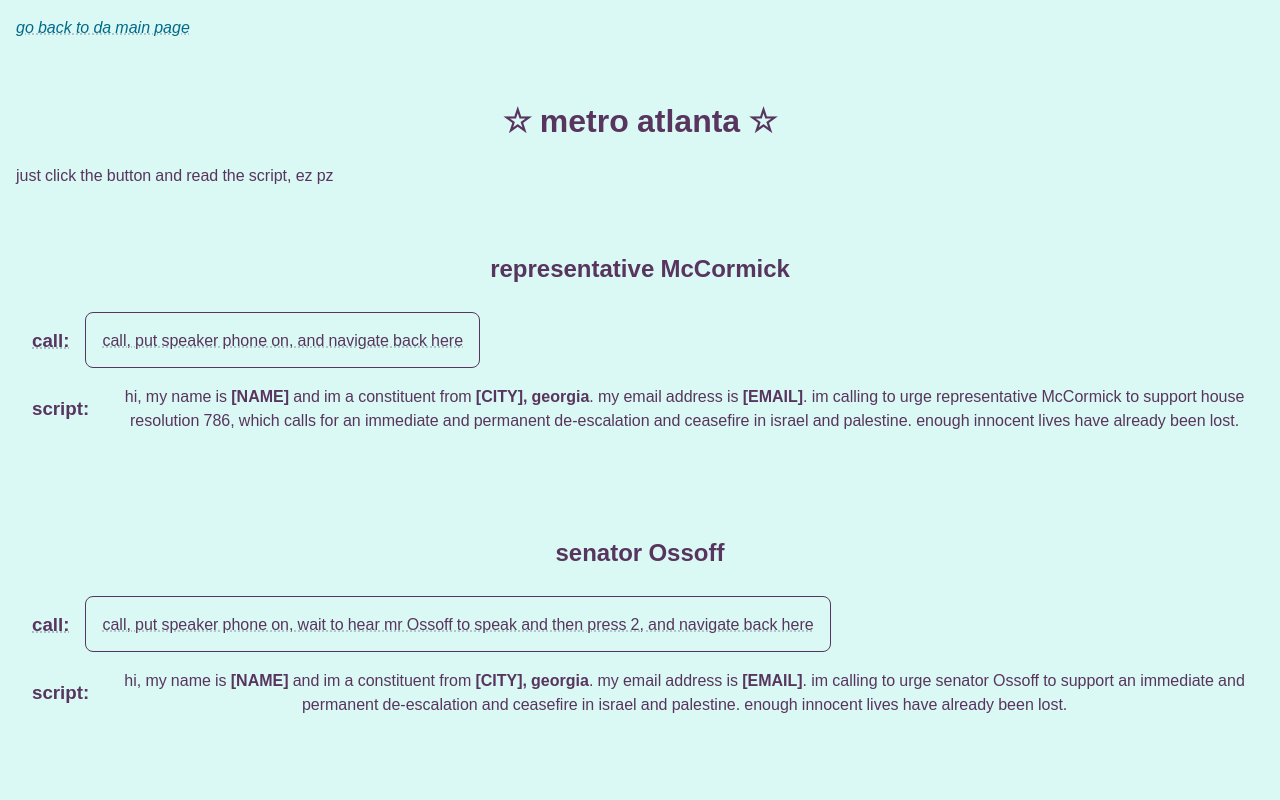
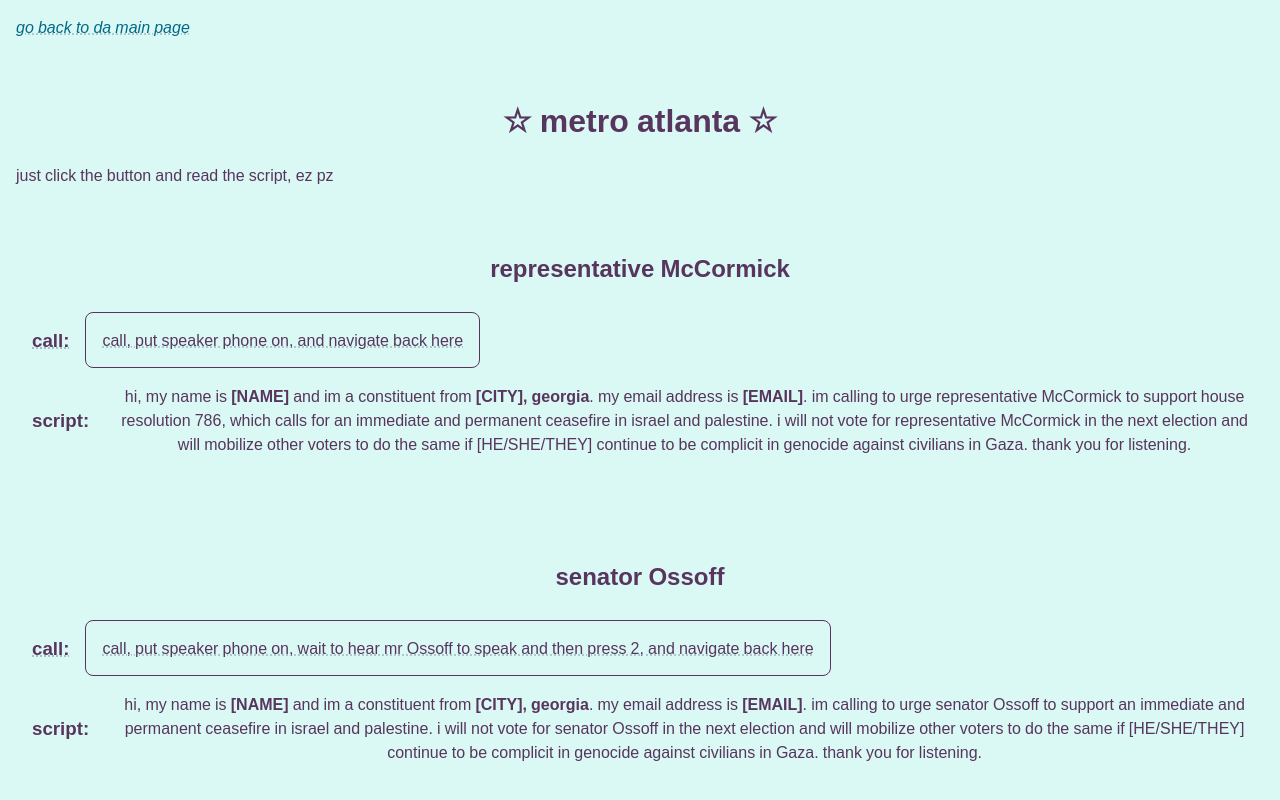
Before and after one commit to nishatfiroj/call-your-reps, a Next.js app: page /loc/metro-atlanta in a window 1280 px wide. Shown: the top 800 px of the page. Built offline with nearby package versions, Linux system fonts and the light colour scheme.

Commit message:
update script

```diff
--- a/src/app/components.tsx
+++ b/src/app/components.tsx
@@ -22,9 +22,12 @@
       email address is <b>[EMAIL]</b>. im calling to urge{" "}
       {senator ? "senator" : "representative"} {rep} to{" "}
       {senator
-        ? "support an immediate and permanent de-escalation and ceasefire in israel and palestine"
-        : "support house resolution 786, which calls for an immediate and permanent de-escalation and ceasefire in israel and palestine"}
-      . enough innocent lives have already been lost.
+        ? "support an immediate and permanent ceasefire in israel and palestine"
+        : "support house resolution 786, which calls for an immediate and permanent ceasefire in israel and palestine"}
+      . i will not vote for {senator ? "senator" : "representative"} {rep} in
+      the next election and will mobilize other voters to do the same if
+      [HE/SHE/THEY] continue to be complicit in genocide against civilians in
+      Gaza. thank you for listening.
     </BodyContainer>
   )
 }
--- a/src/app/globals.css
+++ b/src/app/globals.css
@@ -1,81 +1,10 @@
 @import url("https://fonts.googleapis.com/css2?family=Poppins:wght@400&display=swap");
-
-:root {
-  --max-width: 1100px;
-  --border-radius: 12px;
-
-  --foreground-rgb: 0, 0, 0;
-  --background-start-rgb: 214, 219, 220;
-  --background-end-rgb: 255, 255, 255;
-
-  --primary-glow: conic-gradient(
-    from 180deg at 50% 50%,
-    #16abff33 0deg,
-    #0885ff33 55deg,
-    #54d6ff33 120deg,
-    #0071ff33 160deg,
-    transparent 360deg
-  );
-  --secondary-glow: radial-gradient(
-    rgba(255, 255, 255, 1),
-    rgba(255, 255, 255, 0)
-  );
-
-  --tile-start-rgb: 239, 245, 249;
-  --tile-end-rgb: 228, 232, 233;
-  --tile-border: conic-gradient(
-    #00000080,
-    #00000040,
-    #00000030,
-    #00000020,
-    #00000010,
-    #00000010,
-    #00000080
-  );
-
-  --callout-rgb: 238, 240, 241;
-  --callout-border-rgb: 172, 175, 176;
-  --card-rgb: 180, 185, 188;
-  --card-border-rgb: 131, 134, 135;
-}
-
-@media (prefers-color-scheme: dark) {
-  :root {
-    --foreground-rgb: 255, 255, 255;
-    --background-start-rgb: 0, 0, 0;
-    --background-end-rgb: 0, 0, 0;
-
-    --primary-glow: radial-gradient(rgba(1, 65, 255, 0.4), rgba(1, 65, 255, 0));
-    --secondary-glow: linear-gradient(
-      to bottom right,
-      rgba(1, 65, 255, 0),
-      rgba(1, 65, 255, 0),
-      rgba(1, 65, 255, 0.3)
-    );
-
-    --tile-start-rgb: 2, 13, 46;
-    --tile-end-rgb: 2, 5, 19;
-    --tile-border: conic-gradient(
-      #ffffff80,
-      #ffffff40,
-      #ffffff30,
-      #ffffff20,
-      #ffffff10,
-      #ffffff10,
-      #ffffff80
-    );
-
-    --callout-rgb: 20, 20, 20;
-    --callout-border-rgb: 108, 108, 108;
-    --card-rgb: 100, 100, 100;
-    --card-border-rgb: 200, 200, 200;
-  }
-}
 
 * {
   box-sizing: border-box;
   padding: 0;
   margin: 0;
+  color: #58355e;
 }
 
 html,
@@ -86,7 +15,6 @@
 }
 
 body {
-  color: rgb(var(--foreground-rgb));
   background-color: #dbf9f4;
 }
 
@@ -94,9 +22,3 @@
   color: inherit;
   text-decoration: none;
 }
-
-@media (prefers-color-scheme: dark) {
-  html {
-    color-scheme: dark;
-  }
-}
```
